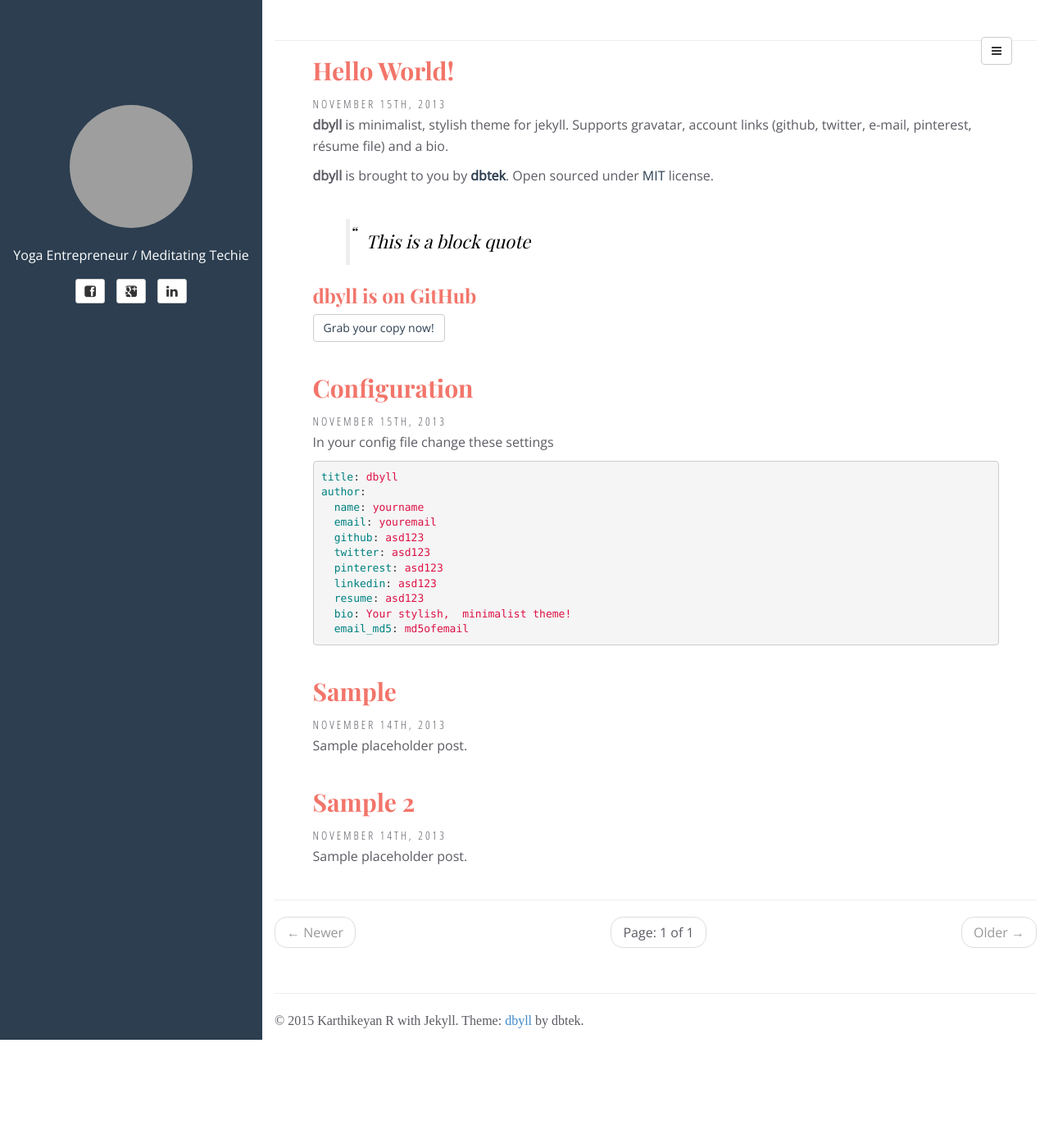
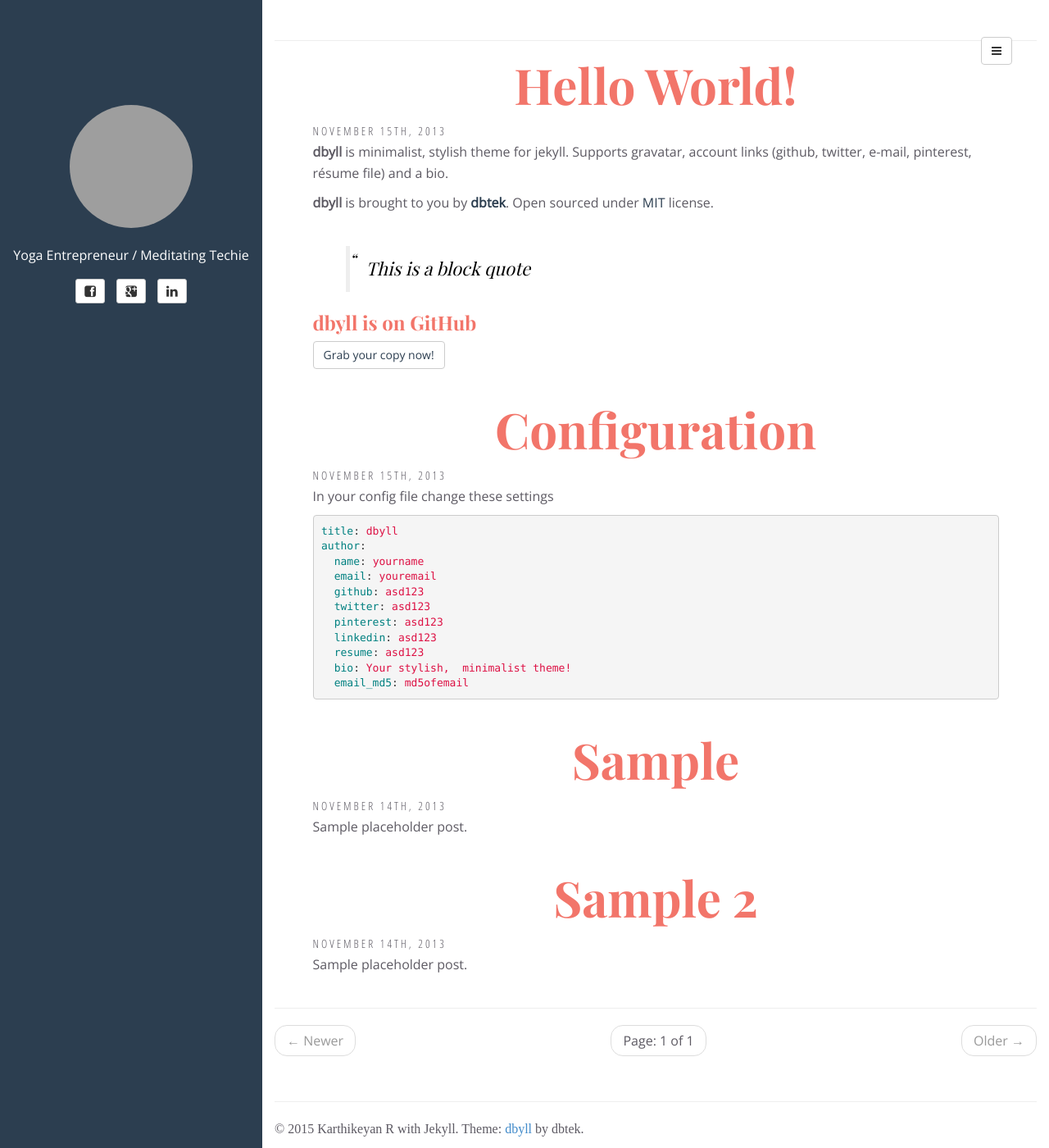
Before and after one commit to ramnathk/krkme, a Jekyll site: the page built from index.html, in a window 1280 px wide and 1400 px high. Shown: the whole window at 82% size. Built offline with Jekyll 4.4.1, drawn with Linux system fonts in a browser that asks for light colours; some web fonts are replaced; the list of posts is cut into pages by our own code; grey boxes are pictures that could not be loaded.

Commit message:
Update style.css

```diff
--- a/assets/css/style.css
+++ b/assets/css/style.css
@@ -116,8 +116,8 @@
 article img { max-width: 100%; }
 
 h1,h2,h3,h4,h5,h6 { font-family: 'Playfair Display', serif;  font-weight: 700;}
-entry-title, h1 { font-size: 6rem !important; }
-entry-title { text-align: center; }
+.entry-title, h1 { font-size: 6rem !important; }
+.entry-title { text-align: center; }
 h2 { font-size: 3rem;}
 h3 { font-size: 2.4rem;}
 article.home h1,
```
